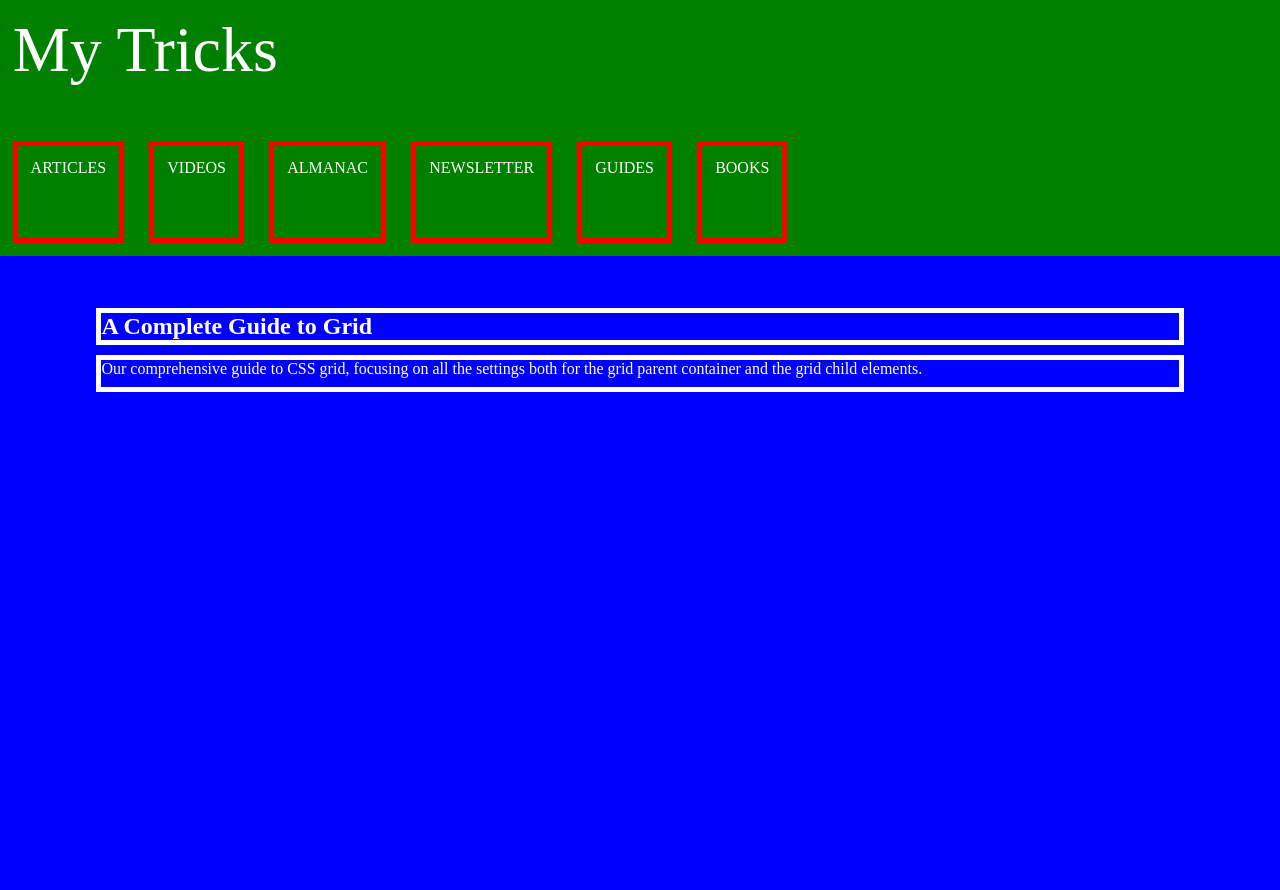
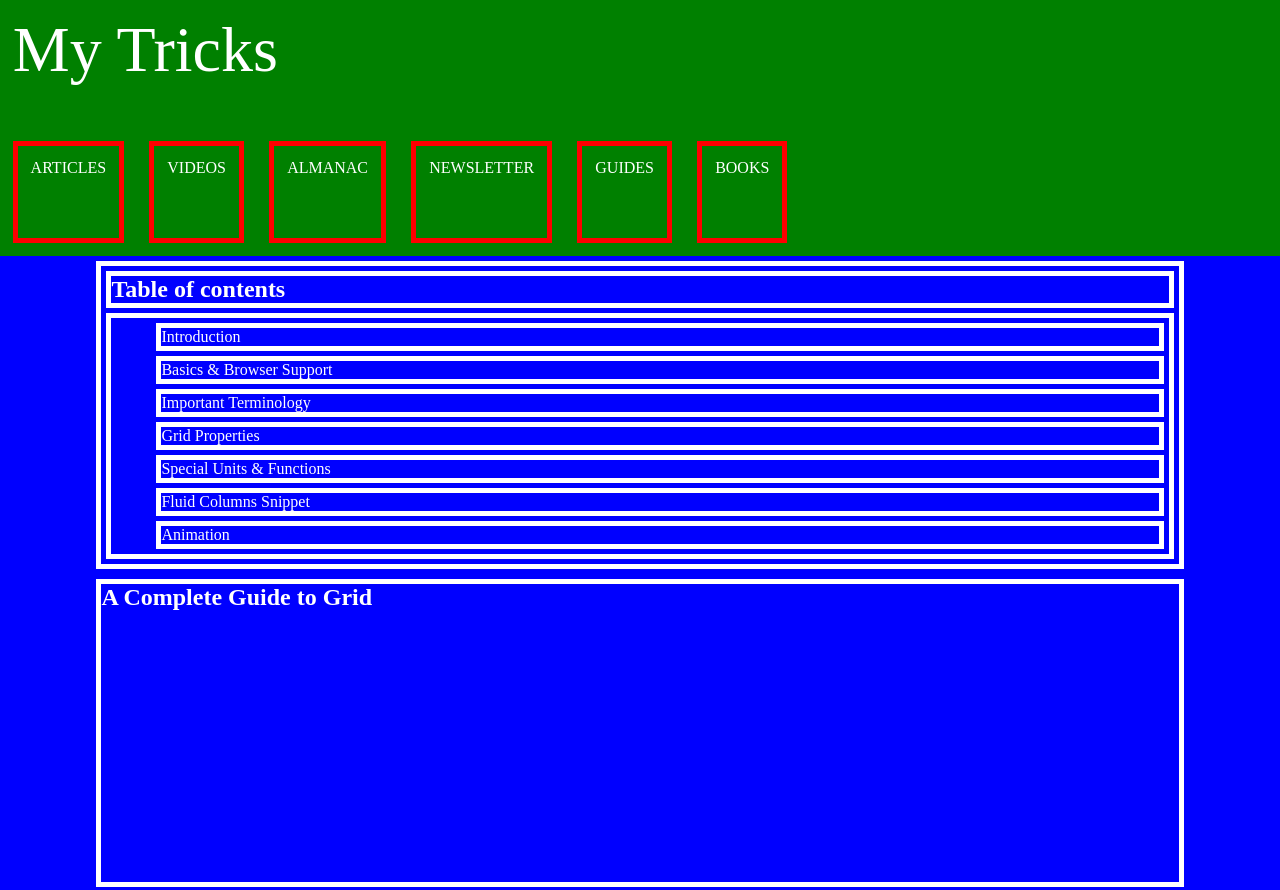
Before and after one commit to OllieAnderson/My-Tricks, a plain HTML site: page index.html in a window 1280 px wide. Shown: the top 890 px of the page. Before the commit the page ends 800 px from the top, so only its background shows below. Drawn offline with Linux system fonts and the light colour scheme.

Commit message:
table of contents

```diff
--- a/index.html
+++ b/index.html
@@ -54,24 +54,29 @@
         }
 
         section * {
-            /* padding: 5px; */
             margin: 5px;
+            border: 5px solid white;
+            grid-column-start: 2;
         }
 
         section h1 {
-            grid-column-start: 2;
+
             grid-row-start: 2;
             grid-row-end: 3;
-            border: 5px solid white;
+
 
         }
 
         section p {
-            grid-column-start: 2;
             grid-row-start: 3;
             grid-row-end: 4;
-            border: 5px solid white;
         }
+
+        .table-of-contents * {
+            list-style: none;
+        }
+
+
 
 
     </style>
@@ -90,8 +95,28 @@
         </nav>
     </header>
     <section>
+
         <h1>A Complete Guide to Grid</h1>
+
+
         <p>Our comprehensive guide to CSS grid, focusing on all the settings both for the grid parent container and the grid child elements.</p>
+
+
+        <div class="table-of-contents">
+            <h2>Table of contents</h2>
+            <ul>
+                <li>Introduction</li>
+                <li>Basics & Browser Support</li>
+                <li>Important Terminology</li>
+                <li>Grid Properties</li>
+                <li>Special Units & Functions</li>
+                <li>Fluid Columns Snippet</li>
+                <li>Animation</li>
+            </ul>
+        </div>
+
+
+    </body>
     </section>
-</body>
+
 </html>
```
